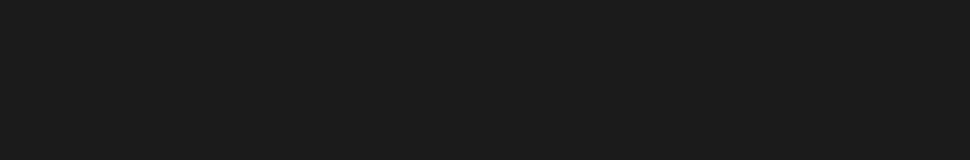
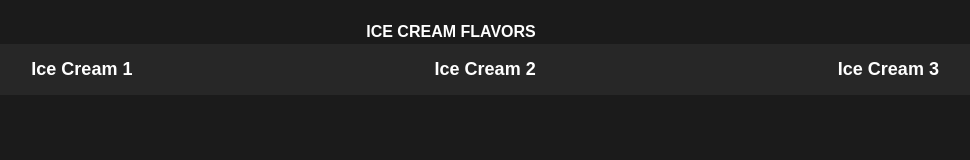
Before and after one commit to HvlfMoon/InClass6, a plain HTML site: page index.html in a window 1280 px wide. Shown: the whole page, without its empty margins (189-1159 px from the left). Drawn offline with Linux system fonts and the light colour scheme.

Commit message:
Added table header and row

```diff
--- a/index.html
+++ b/index.html
@@ -7,7 +7,17 @@
     <!-- Add a table element -->
     <!-- Add a caption -->
     <!-- Add a table head. Inside create a table row. Inside create four table headings with a scope of col. Leave the first one blank. Give the final 3 text. -->
-
+    <table>
+      <caption> Ice Cream Flavors</caption>
+      <thead>
+        <tr>
+          <th scope="col"></th>
+          <th scope="col">Ice Cream 1</th>
+          <th scope="col">Ice Cream 2</th>
+          <th scope="col">Ice Cream 3</th>
+        </tr>
+      </thead>
+    </table>
     <!-- Add a table body. -->
     <!-- Inside tbody create 6 table rows -->
     <!-- Give each row a th with scope of row and an id. Text is S,A,B,C,D,F -->
```
